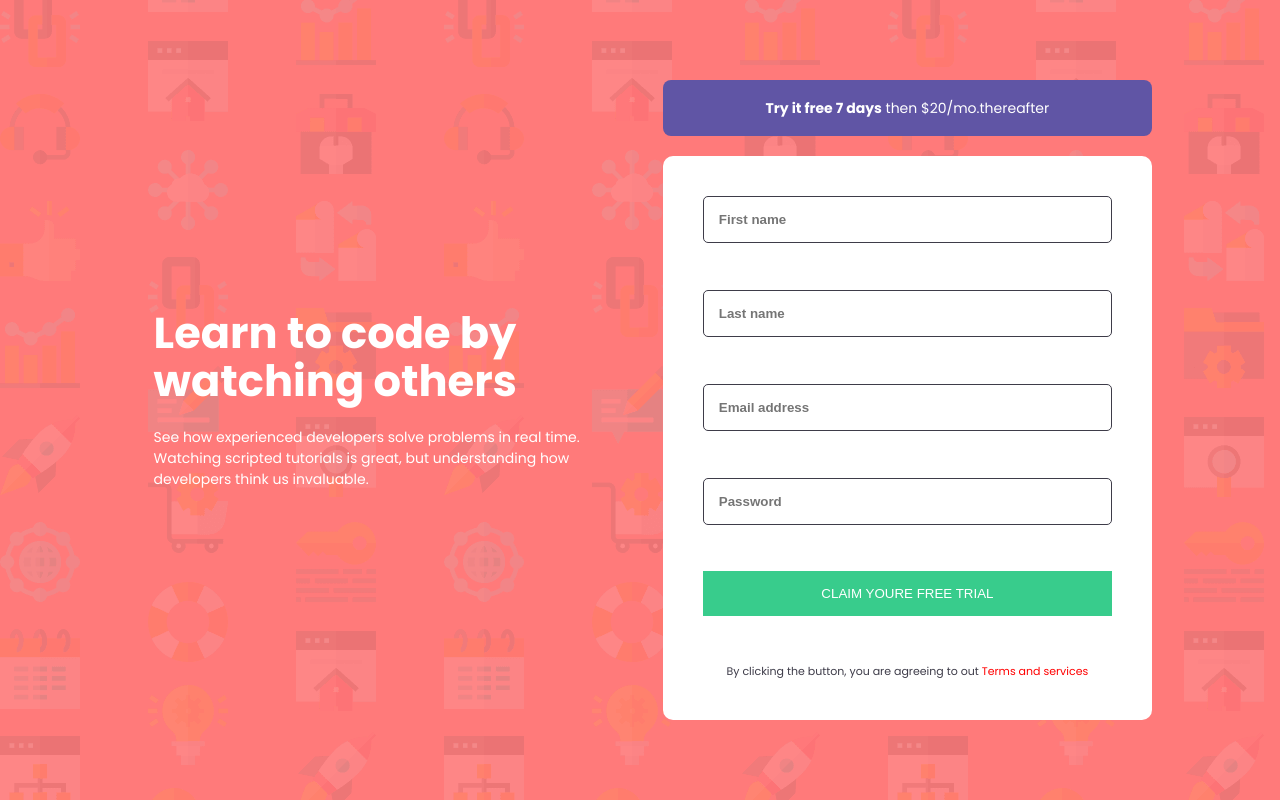
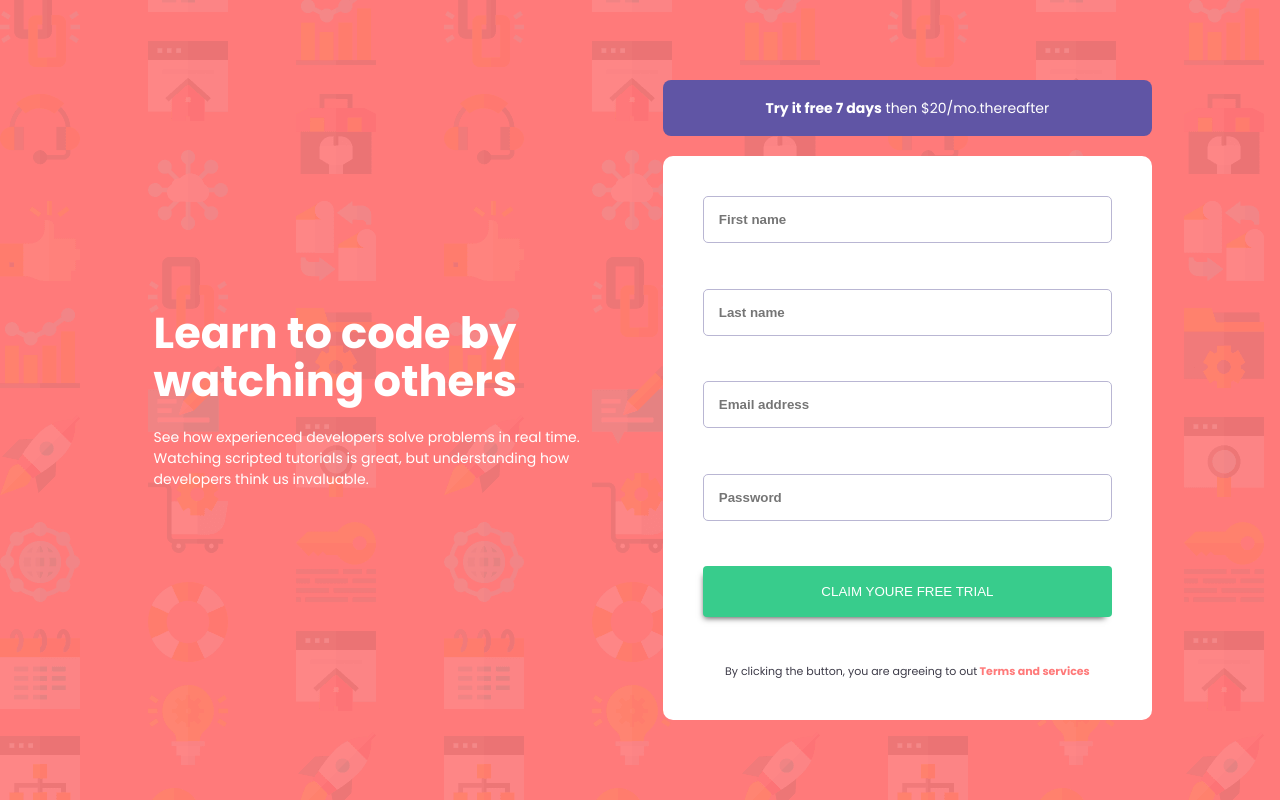
Before and after one commit to Segnities/react-sign-up-form, a React (Vite) app: page / in a window 1280 px wide. Built offline with nearby package versions, Linux system fonts and the light colour scheme.

Commit message:
desktop styles done

```diff
--- a/src/components/assets/css/App.css
+++ b/src/components/assets/css/App.css
@@ -45,19 +45,24 @@
   border-radius: 5px;
   font-weight: 600;
   padding: 15px;
-  border: 1px solid hsl(249, 10%, 26%);
+  border: 1px solid hsl(246, 25%, 77%);
+  color: hsl(249, 10%, 26%);
 }
 
+.sign-up-card input:focus-visible {
+  outline: 1px solid hsl(249, 10%, 26%);
+}
 
 .sign-up-card button {
-  padding: 15px;
+  border-radius: 4px;
+  padding: 18px;
   cursor: pointer;
   background-color: hsl(154, 59%, 51%);
   outline: none;
   border: none;
   color: #fff;
   text-transform: uppercase;
-
+  box-shadow: -3px 5px 6px -4px rgba(0,0,0,0.67);
 }
 
 .sign-up-card p {
@@ -67,7 +72,8 @@
 }
 
 .sign-up-card p span {
-  color: red;
+  color:  hsl(0, 100%, 74%);
+  font-weight: 700;
 }
 
 @media screen and (max-width: 720px) {
```
